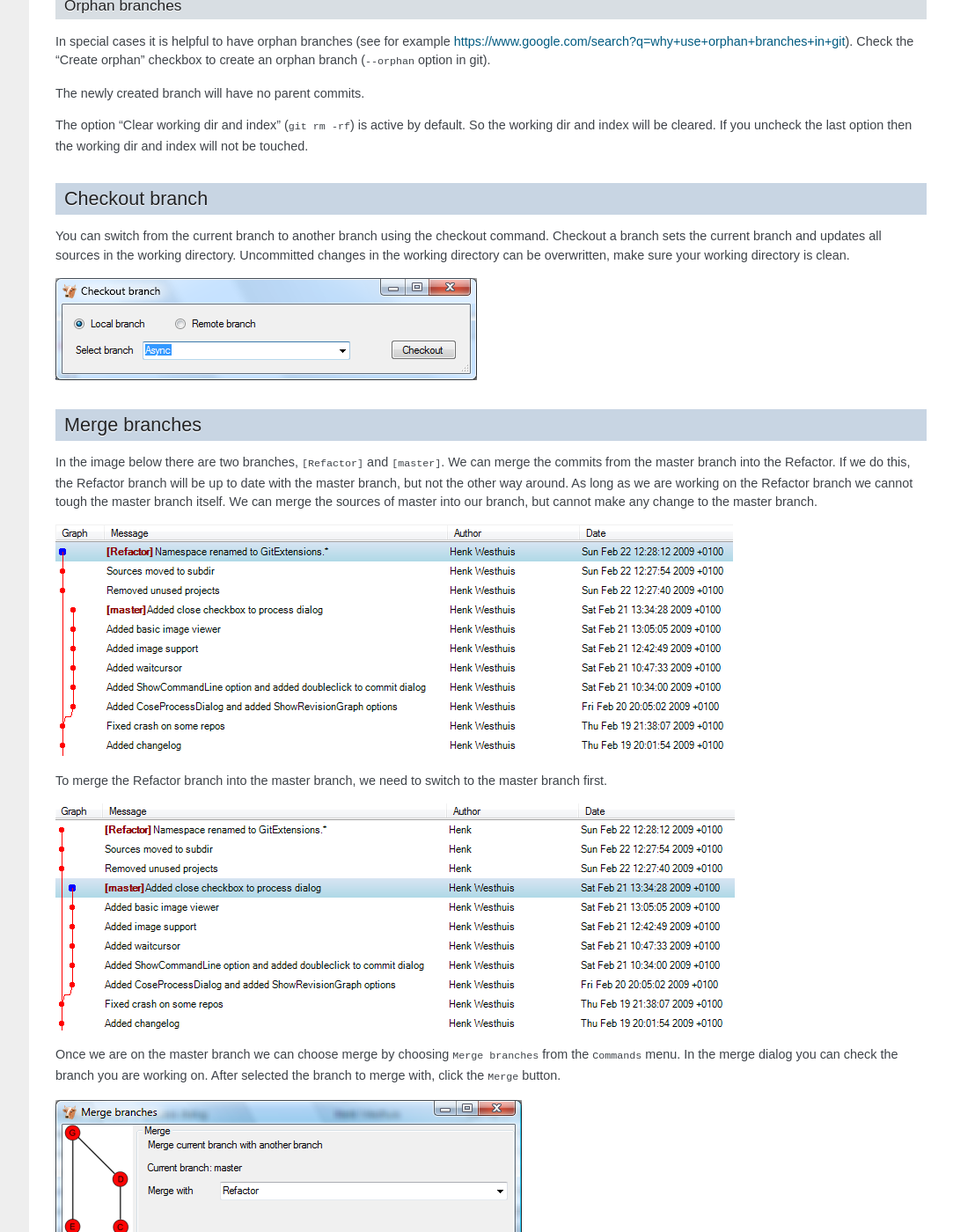
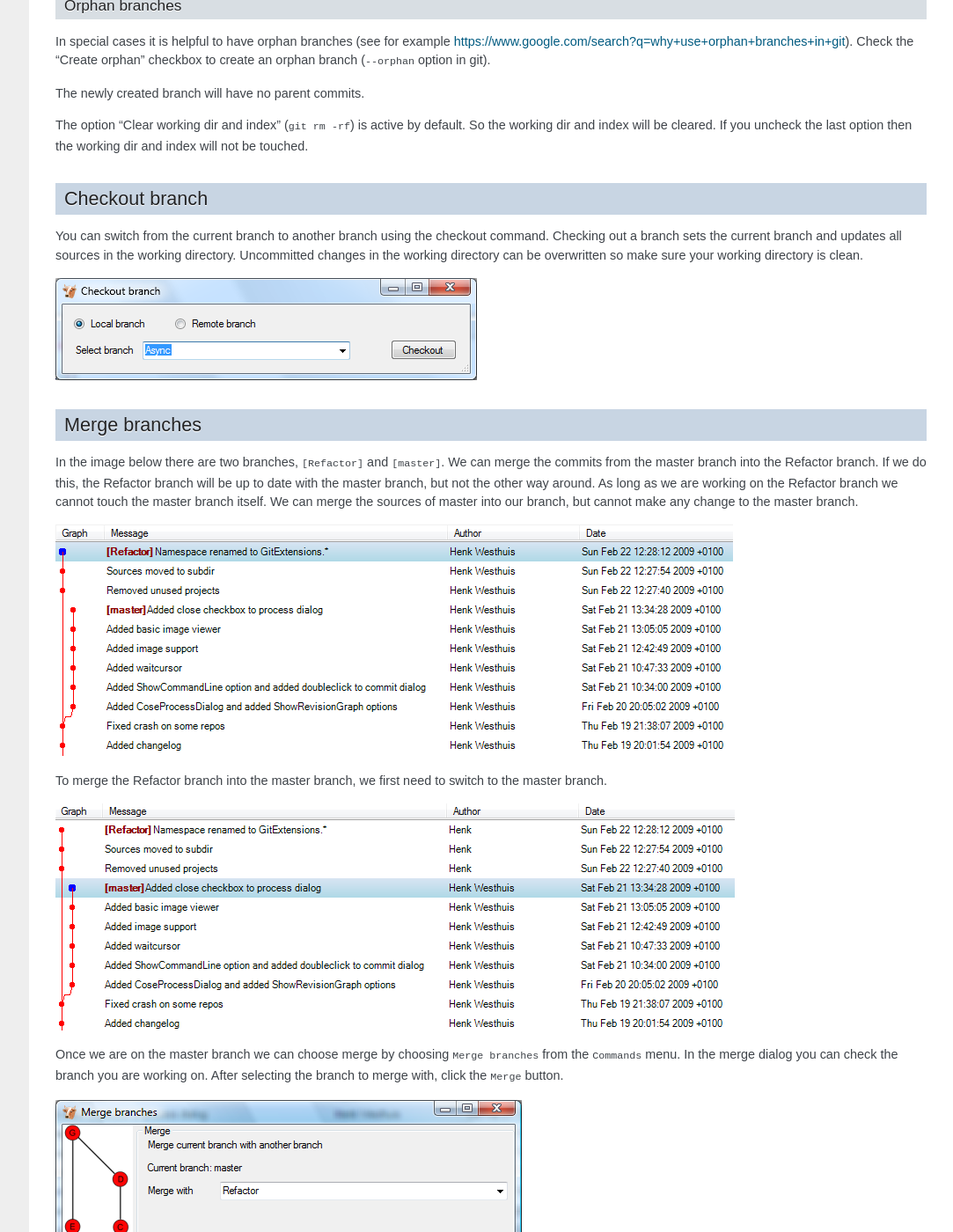
Before and after one commit to martinqt/GitExtensionsDoc, a Sphinx documentation site: the page built from source/branches.rst, in a window 1280 px wide and 1400 px high, scrolled down 1119 px. Shown: the whole window at 88% size, without its empty margins (197-1280 px from the left). Built offline with Sphinx 7.4.7, drawn with Linux system fonts in a browser that asks for light colours; some of the changed text lies outside the part shown.

Commit message:
Fix typos in Branches chapter

```diff
--- a/source/branches.rst
+++ b/source/branches.rst
@@ -51,8 +51,8 @@ If you uncheck the last option then the working dir and index will not be touche
 Checkout branch
 ---------------
 
-You can switch from the current branch to another branch using the checkout command. Checkout a branch sets the current
-branch and updates all sources in the working directory. Uncommitted changes in the working directory can be overwritten,
+You can switch from the current branch to another branch using the checkout command. Checking out a branch sets the current
+branch and updates all sources in the working directory. Uncommitted changes in the working directory can be overwritten so
 make sure your working directory is clean.
 
 .. image:: /images/checkout_branch.png
@@ -61,18 +61,18 @@ Merge branches
 --------------
 
 In the image below there are two branches, ``[Refactor]`` and ``[master]``. We can merge the commits from the master branch
-into the Refactor. If we do this, the Refactor branch will be up to date with the master branch, but not the other way around.
-As long as we are working on the Refactor branch we cannot tough the master branch itself. We can merge the sources of
+into the Refactor branch. If we do this, the Refactor branch will be up to date with the master branch, but not the other way around.
+As long as we are working on the Refactor branch we cannot touch the master branch itself. We can merge the sources of
 master into our branch, but cannot make any change to the master branch.
 
 .. image:: /images/merge1.png
 
-To merge the Refactor branch into the master branch, we need to switch to the master branch first.
+To merge the Refactor branch into the master branch, we first need to switch to the master branch.
 
 .. image:: /images/merge2.png
 
 Once we are on the master branch we can choose merge by choosing ``Merge branches`` from the ``Commands`` menu. In the merge
-dialog you can check the branch you are working on. After selected the branch to merge with, click the ``Merge`` button.
+dialog you can check the branch you are working on. After selecting the branch to merge with, click the ``Merge`` button.
 
 .. image:: /images/merge_dialog.png
 
```
Also changed, not shown: other parts of source/branches.rst (+4 -4 lines).
